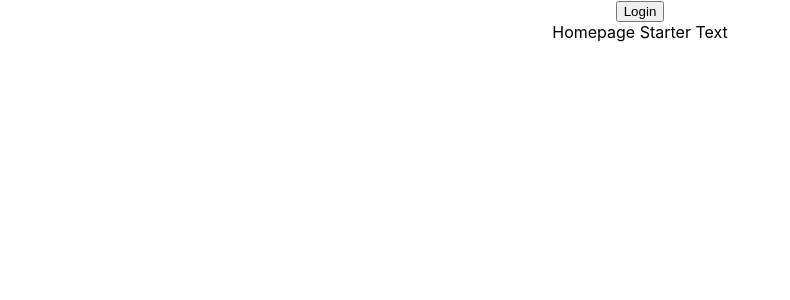
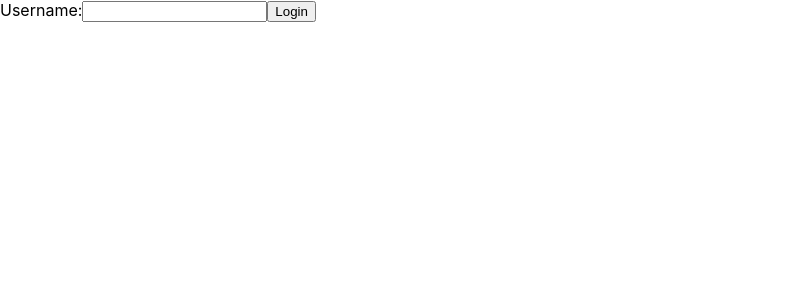
Before and after one commit to RebekahJulicher/imagequiz, a React (Create React App) app in the folder imagequiz/: page /login in a window 1280 px wide. Shown: the top 300 px of the page, without its empty margins (0-790 px from the left). Built offline with nearby package versions, Linux system fonts and the light colour scheme.

Commit message:
With Routing

```diff
--- a/imagequiz/package.json
+++ b/imagequiz/package.json
@@ -9,6 +9,7 @@
     "@testing-library/user-event": "^7.2.1",
     "react": "^16.13.1",
     "react-dom": "^16.13.1",
+    "react-router-dom": "^5.2.0",
     "react-scripts": "3.4.3"
   },
   "scripts": {
--- a/imagequiz/src/App.js
+++ b/imagequiz/src/App.js
@@ -1,12 +1,25 @@
 import React from 'react';
+import {
+  BrowserRouter,
+  Switch,
+  Route
+} from 'react-router-dom';
 import Home from './components/Home';
+import Login from './components/Login';
 import './App.css';
 
 function App() {
   return (
-    <div className="App">
-      <Home />
-    </div>
+    <BrowserRouter>
+      <Switch>
+        <Route exact path='/'>
+          <Home />
+        </Route>
+        <Route path='/login'>
+          <Login />
+        </Route>
+      </Switch>
+    </BrowserRouter>
   );
 }
 
--- a/imagequiz/src/components/Home.js
+++ b/imagequiz/src/components/Home.js
@@ -1,55 +1,22 @@
 import React from 'react';
+import { Link } from 'react-router-dom';
+import './Home.css';
 
 class Home extends React.Component {
     constructor(props) {
         super(props);
         this.state = {
-            username: '',
-            showLoginForm: false,
-            authenticated: false
+            username: ''
         };
-    }
-
-    login = () => {
-        this.setState({showLoginForm: true});
-    }
-
-    onSubmit = () => {
-        if(this.state.username.trim().length > 0) {
-            this.setState({authenticated: true});
-        }
-        event.preventDefault();
-    }
-
-    onInputChange = (event) => {
-        const value = event.target.value;
-        const name = event.target.name;
-        this.setState({[name]: value});
     }
 
     render() {
 
-        if(this.state.showLoginForm) {
-            return(
-                <div>
-                    <form onSubmit={this.onSubmit}>
-                        <label>Username:</label>
-                        <input
-                        type="text"
-                        name="username"
-                        value={this.state.username}
-                        onChange={this.onInputChange}
-                        ></input>
-                        <button type="submit">Login</button>
-                    </form>
-                </div>
-            )
-        }
-
         return(
             <div>
                 <div className="loginButton">
-                    <button onClick={this.login}>Login</button>
+                    {this.state.authenticated ? this.state.username
+                    : <Link to='/login'>Login</Link>}
                 </div>
                 <div>Homepage Starter Text</div>
             </div>
--- /dev/null
+++ b/imagequiz/src/components/Login.js
@@ -0,0 +1,44 @@
+import React from 'react';
+
+class Login extends React.Component {
+    constructor(props) {
+        super(props);
+        this.state = {
+            username: '',
+            authenticated: false
+        };
+    }
+
+    onSubmit = (event) => {
+        if(this.state.username.trim().length > 0) {
+            this.setState({authenticated: true});
+        }
+        event.preventDefault();
+    }
+
+    onInputChange = (event) => {
+        const value = event.target.value;
+        const name = event.target.name;
+        this.setState({[name]: value});
+    }
+
+    render() {
+        return(
+            <div>
+                <form onSubmit={this.onSubmit}>
+                    <label>Username:</label>
+                    <input
+                        type="text"
+                        name="username"
+                        value={this.state.username}
+                        onChange={this.onInputChange}
+                    ></input>
+                    <button type="submit">Login</button>
+                </form>
+            </div>
+        )
+    }
+
+}
+
+export default Login;
```
Also changed, not shown: 1 other file (tests, documents, lock files or other folders).
